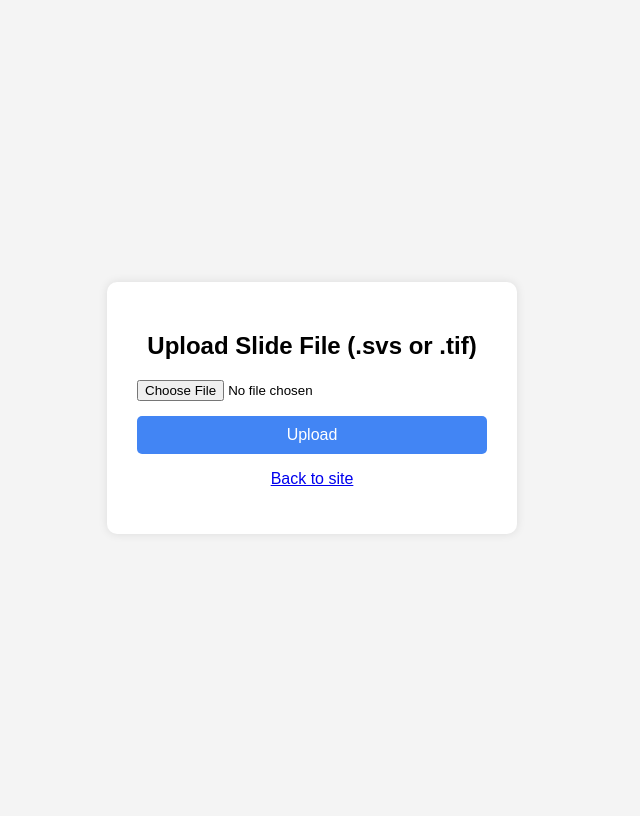
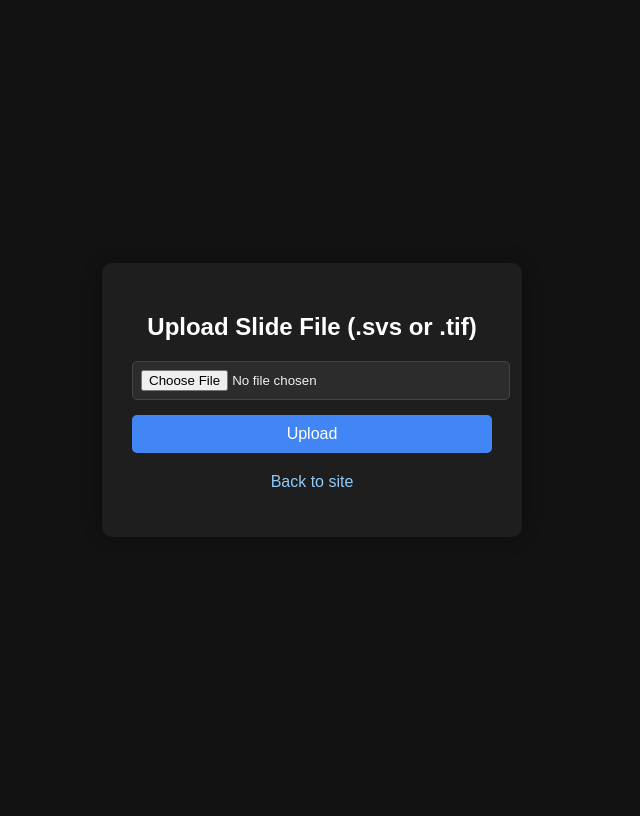
Before and after one commit to Green-Cooperative-Incorporated/SlideSite, a Flask app: page /upload in a window 1280 px wide. Shown: the whole page, without its empty margins (328-968 px from the left). After the commit the page ends 487 px from the top, so only its background shows below. Run offline with Flask 3, Linux system fonts and the light colour scheme; the visitor is signed in with stand-in values (Sample User, id 1); some libraries are stand-ins or nearby versions.

Commit message:
dark mode

```diff
--- a/templates/upload.html
+++ b/templates/upload.html
@@ -6,26 +6,34 @@
   <style>
     body {
       font-family: Arial, sans-serif;
-      background: #f4f4f4;
+      background: #121212;
+      color: #f0f0f0;
       display: flex;
       justify-content: center;
       align-items: center;
       height: 100vh;
+      margin: 0;
     }
     .container {
-      background: white;
+      background: #1e1e1e;
       padding: 30px;
       border-radius: 10px;
-      box-shadow: 0 0 10px rgba(0, 0, 0, 0.1);
-      width: 350px;
+      box-shadow: 0 0 20px rgba(0, 0, 0, 0.3);
+      width: 360px;
     }
     h2 {
       text-align: center;
       margin-bottom: 20px;
+      color: #ffffff;
     }
     input[type="file"] {
       width: 100%;
       margin-bottom: 15px;
+      padding: 8px;
+      background-color: #2c2c2c;
+      border: 1px solid #444;
+      color: #f0f0f0;
+      border-radius: 5px;
     }
     input[type="submit"] {
       width: 100%;
@@ -43,18 +51,36 @@
     .messages {
       text-align: center;
       margin-bottom: 10px;
-      color: red;
+      color: #ff6b6b;
     }
     progress {
       width: 100%;
       height: 20px;
       margin-top: 10px;
       display: none;
+      appearance: none;
+      -webkit-appearance: none;
+    }
+    progress::-webkit-progress-bar {
+      background-color: #2c2c2c;
+      border-radius: 5px;
+    }
+    progress::-webkit-progress-value {
+      background-color: #4285f4;
+      border-radius: 5px;
     }
     #statusText {
       text-align: center;
       margin-top: 10px;
       font-weight: bold;
+      color: #90caf9;
+    }
+    a {
+      color: #90caf9;
+      text-decoration: none;
+    }
+    a:hover {
+      text-decoration: underline;
     }
   </style>
 </head>
@@ -80,7 +106,7 @@
     <progress id="progressBar" value="0" max="100"></progress>
     <p id="statusText"></p>
 
-    <p style="text-align:center;"><a href="{{ url_for('slidesite') }}">Back to site</a></p>
+    <p style="text-align:center; margin-top: 20px;"><a href="{{ url_for('slidesite') }}">Back to site</a></p>
   </div>
 
   <script>
@@ -101,7 +127,6 @@
       const xhr = new XMLHttpRequest();
       xhr.open("POST", "{{ url_for('upload') }}", true);
 
-      // Update progress bar
       xhr.upload.onprogress = function (e) {
         if (e.lengthComputable) {
           const percent = (e.loaded / e.total) * 100;
@@ -111,7 +136,6 @@
         }
       };
 
-      // Handle response
       xhr.onload = function () {
         if (xhr.status === 200) {
           statusText.textContent = "Upload complete!";
```
Also changed, not shown: templates/confirm_email.html (+10 -5 lines), templates/landing.html (+3 -4 lines), templates/login.html (+21 -9 lines), templates/register.html (+20 -9 lines), templates/slidesite.html (+19 -5 lines).
